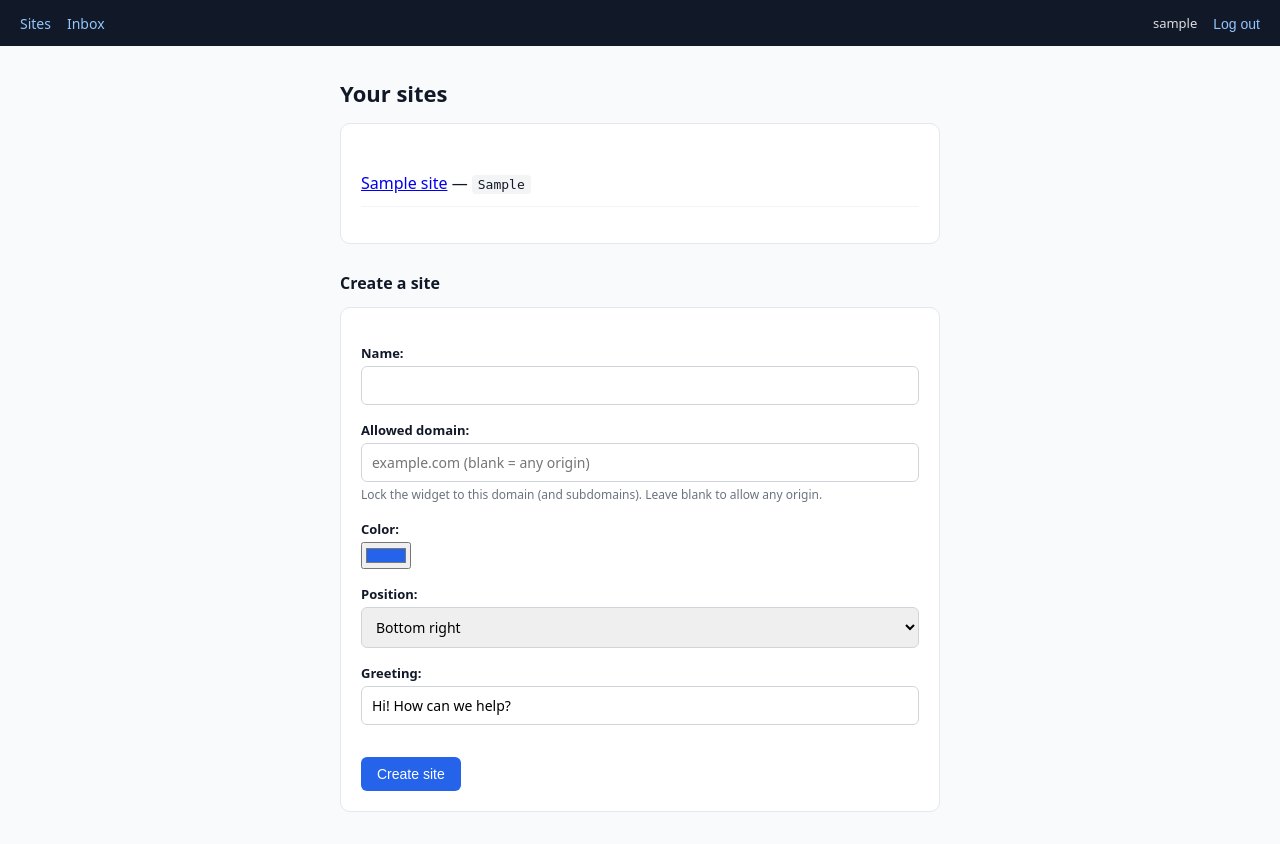
After one commit to bilalhasson/live-chat, a Django app: page /sites/ in a window 1280 px wide. The commit adds this page. Run offline with Django 5.2, Linux system fonts and the light colour scheme; a user stored in the database is signed in; tables that the repository leaves empty hold one stand-in row (values such as "Sample post").

Commit message:
Phase 4: self-serve multi-tenancy (signup, sites, dashboard theming)
- open signup -> auto-login -> dashboard; LOGIN_REDIRECT_URL=/sites/
- Site gains color/position/greeting; edited in a per-site settings page
- widget appearance served at /widget/<key>/config.json (CORS); loader fetches it
  at load (data-* still override), so the embed snippet is a single line
- site CRUD is ownership-scoped (get_object_or_404 owner=request.user); inbox
  labels conversations by site
- separation: forms.py + dashboard.py (auth views) added; views.py now public-only;
  templates/dashboard/ with shared base nav

```diff
--- /dev/null
+++ b/chat/dashboard.py
@@ -0,0 +1,68 @@
+"""
+Authenticated dashboard views: signup + self-serve site management + the inbox.
+
+Ownership is enforced on every site view via get_object_or_404(..., owner=request.user),
+so a user can only ever see or touch their own sites (no IDOR).
+"""
+
+from django.contrib.auth import login
+from django.contrib.auth.decorators import login_required
+from django.shortcuts import get_object_or_404, redirect, render
+from django.views.decorators.http import require_POST
+
+from chat.forms import SignupForm, SiteForm
+from chat.models import Site
+
+
+def signup(request):
+    if request.user.is_authenticated:
+        return redirect("sites")
+    form = SignupForm(request.POST or None)
+    if request.method == "POST" and form.is_valid():
+        user = form.save()
+        login(request, user)
+        return redirect("sites")
+    return render(request, "dashboard/signup.html", {"form": form})
+
+
+@login_required
+def sites(request):
+    """List the user's sites and create new ones."""
+    form = SiteForm(request.POST or None)
+    if request.method == "POST" and form.is_valid():
+        site = form.save(commit=False)
+        site.owner = request.user
+        site.save()
+        return redirect("site_detail", pk=site.pk)
+    return render(request, "dashboard/sites.html", {
+        "form": form,
+        "sites": request.user.sites.order_by("-created_at"),
+    })
+
+
+@login_required
+def site_detail(request, pk):
+    """Edit one site's settings and show its embed snippet."""
+    site = get_object_or_404(Site, pk=pk, owner=request.user)
+    form = SiteForm(request.POST or None, instance=site)
+    if request.method == "POST" and form.is_valid():
+        form.save()
+        return redirect("site_detail", pk=site.pk)
+    snippet = (
+        f'<script src="{request.scheme}://{request.get_host()}/widget.js" '
+        f'data-site-key="{site.public_key}"></script>'
+    )
+    return render(request, "dashboard/site_detail.html", {"site": site, "form": form, "snippet": snippet})
+
+
+@login_required
+@require_POST
+def site_delete(request, pk):
+    get_object_or_404(Site, pk=pk, owner=request.user).delete()
+    return redirect("sites")
+
+
+@login_required
+def inbox(request):
+    """The operator's live inbox (conversation list + thread + reply box)."""
+    return render(request, "operator.html")
--- /dev/null
+++ b/chat/forms.py
@@ -0,0 +1,29 @@
+"""Forms for signup and site management."""
+
+from django import forms
+from django.contrib.auth.forms import UserCreationForm
+from django.contrib.auth.models import User
+
+from chat.models import Site
+
+
+class SignupForm(UserCreationForm):
+    # Email is optional — collect the minimum (data minimisation).
+    email = forms.EmailField(required=False)
+
+    class Meta(UserCreationForm.Meta):
+        model = User
+        fields = ("username", "email")
+
+
+class SiteForm(forms.ModelForm):
+    class Meta:
+        model = Site
+        fields = ("name", "allowed_domain", "color", "position", "greeting")
+        widgets = {
+            "color": forms.TextInput(attrs={"type": "color"}),
+            "allowed_domain": forms.TextInput(attrs={"placeholder": "example.com (blank = any origin)"}),
+        }
+        help_texts = {
+            "allowed_domain": "Lock the widget to this domain (and subdomains). Leave blank to allow any origin.",
+        }
--- a/chat/models.py
+++ b/chat/models.py
@@ -18,14 +18,31 @@ def gen_key() -> str:
 class Site(models.Model):
     """A tenant: one embeddable widget, identified publicly by `public_key`."""
 
+    POSITIONS = [("bottom-right", "Bottom right"), ("bottom-left", "Bottom left")]
+
     owner = models.ForeignKey(settings.AUTH_USER_MODEL, on_delete=models.CASCADE, related_name="sites")
     name = models.CharField(max_length=120)
     public_key = models.CharField(max_length=64, unique=True, default=gen_key, db_index=True)
     allowed_domain = models.CharField(max_length=255, blank=True, default="")  # used for origin checks in Phase 2
+
+    # Widget appearance — edited in the dashboard, served to the widget by config.json.
+    color = models.CharField(max_length=7, default="#2563eb")
+    position = models.CharField(max_length=16, choices=POSITIONS, default="bottom-right")
+    greeting = models.CharField(max_length=200, default="Hi! How can we help?")
+
     created_at = models.DateTimeField(auto_now_add=True)
 
     def __str__(self):
         return f"{self.name} ({self.public_key[:8]}…)"
+
+    def config(self) -> dict:
+        """Public widget config (safe to expose cross-origin)."""
+        return {
+            "name": self.name,
+            "color": self.color,
+            "position": self.position,
+            "greeting": self.greeting,
+        }
 
 
 class Visitor(models.Model):
--- a/chat/serializers.py
+++ b/chat/serializers.py
@@ -22,6 +22,7 @@ def serialize_message(msg: Message) -> dict:
 def serialize_conversation(conv: Conversation, last_message: Message | None) -> dict:
     return {
         "id": conv.id,
+        "site": conv.site.name,
         "visitor": conv.visitor.token[:8],
         "last_body": last_message.body if last_message else "",
         "last_role": last_message.sender_role if last_message else "",
--- a/chat/services.py
+++ b/chat/services.py
@@ -54,7 +54,7 @@ def sites_for_user(user_id) -> list:
 def conversations_for_sites(site_ids) -> list:
     convs = (
         Conversation.objects.filter(site_id__in=site_ids)
-        .select_related("visitor")
+        .select_related("visitor", "site")
         .order_by(F("last_message_at").desc(nulls_last=True), "-id")
     )
     return [serialize_conversation(c, c.messages.last()) for c in convs]
@@ -62,7 +62,7 @@ def conversations_for_sites(site_ids) -> list:
 
 @database_sync_to_async
 def conversation_summary(conversation_id) -> dict:
-    conv = Conversation.objects.select_related("visitor").get(id=conversation_id)
+    conv = Conversation.objects.select_related("visitor", "site").get(id=conversation_id)
     return serialize_conversation(conv, conv.messages.last())
 
 
--- a/config/settings.py
+++ b/config/settings.py
@@ -131,7 +131,7 @@ USE_TZ = True
 
 # Operator auth redirects.
 LOGIN_URL = "/login/"
-LOGIN_REDIRECT_URL = "/operator/"
+LOGIN_REDIRECT_URL = "/sites/"
 LOGOUT_REDIRECT_URL = "/login/"
 
 # --- Static files ---------------------------------------------------------
--- a/config/urls.py
+++ b/config/urls.py
@@ -2,14 +2,25 @@ from django.contrib import admin
 from django.contrib.auth import views as auth_views
 from django.urls import path
 
-from chat import views
+from chat import dashboard, views
 
 urlpatterns = [
     path("admin/", admin.site.urls),
+
+    # Public
     path("", views.demo, name="demo"),
     path("healthz", views.healthz, name="healthz"),
     path("widget.js", views.widget_js, name="widget_js"),
-    path("operator/", views.operator_dashboard, name="operator"),
+    path("widget/<str:site_key>/config.json", views.widget_config, name="widget_config"),
+
+    # Auth
+    path("signup/", dashboard.signup, name="signup"),
     path("login/", auth_views.LoginView.as_view(template_name="login.html"), name="login"),
     path("logout/", auth_views.LogoutView.as_view(), name="logout"),
+
+    # Dashboard (login required)
+    path("sites/", dashboard.sites, name="sites"),
+    path("sites/<int:pk>/", dashboard.site_detail, name="site_detail"),
+    path("sites/<int:pk>/delete/", dashboard.site_delete, name="site_delete"),
+    path("inbox/", dashboard.inbox, name="inbox"),
 ]
--- a/static/operator/operator.js
+++ b/static/operator/operator.js
@@ -86,6 +86,7 @@
       who.className = "who";
       if (online[c.id]) { var dot = document.createElement("span"); dot.className = "dot"; who.appendChild(dot); }
       who.appendChild(document.createTextNode("Visitor " + c.visitor));
+      if (c.site) { var st = document.createElement("span"); st.className = "site"; st.textContent = c.site; who.appendChild(st); }
       if (unread[c.id]) {
         var b = document.createElement("span"); b.className = "badge"; b.textContent = unread[c.id]; who.appendChild(b);
       }
--- /dev/null
+++ b/templates/dashboard/base.html
@@ -0,0 +1,42 @@
+<!doctype html>
+<html lang="en">
+  <head>
+    <meta charset="utf-8" />
+    <meta name="viewport" content="width=device-width, initial-scale=1" />
+    <title>{% block title %}Dashboard{% endblock %} — Live Chat</title>
+    <style>
+      * { box-sizing: border-box; }
+      body { margin: 0; font-family: system-ui, sans-serif; color: #111827; background: #f9fafb; }
+      header { display: flex; align-items: center; gap: 16px; padding: 12px 20px; background: #111827; color: #fff; }
+      header a { color: #93c5fd; text-decoration: none; font-size: 14px; }
+      header a:hover { text-decoration: underline; }
+      header .spacer { flex: 1; }
+      header .user { font-size: 13px; opacity: .85; }
+      header form { margin: 0; }
+      header button { background: none; border: none; color: #93c5fd; font-size: 14px; cursor: pointer; padding: 0; }
+      main { max-width: 640px; margin: 32px auto; padding: 0 20px; }
+      h1 { font-size: 22px; }
+      h2 { font-size: 16px; margin-top: 28px; }
+      .card { background: #fff; border: 1px solid #e5e7eb; border-radius: 10px; padding: 20px; margin-bottom: 20px; }
+      label { display: block; font-size: 13px; font-weight: 600; margin: 12px 0 4px; }
+      input:not([type="color"]), textarea, select { width: 100%; padding: 9px 10px; border: 1px solid #d1d5db; border-radius: 6px; font-family: inherit; font-size: 14px; }
+      .helptext { font-size: 12px; color: #6b7280; }
+      button.primary { margin-top: 16px; padding: 9px 16px; border: none; border-radius: 6px; background: #2563eb; color: #fff; font-size: 14px; cursor: pointer; }
+      button.danger { padding: 8px 14px; border: 1px solid #ef4444; border-radius: 6px; background: #fff; color: #ef4444; font-size: 14px; cursor: pointer; }
+      code { background: #f3f4f6; padding: 2px 6px; border-radius: 4px; font-size: 13px; }
+      ul.sites { list-style: none; padding: 0; }
+      ul.sites li { padding: 12px 0; border-bottom: 1px solid #f3f4f6; }
+      ul.errorlist { color: #b91c1c; font-size: 13px; padding-left: 18px; }
+    </style>
+  </head>
+  <body>
+    <header>
+      <a href="{% url 'sites' %}">Sites</a>
+      <a href="{% url 'inbox' %}">Inbox</a>
+      <span class="spacer"></span>
+      <span class="user">{{ user.username }}</span>
+      <form method="post" action="{% url 'logout' %}">{% csrf_token %}<button type="submit">Log out</button></form>
+    </header>
+    <main>{% block content %}{% endblock %}</main>
+  </body>
+</html>
--- /dev/null
+++ b/templates/dashboard/sites.html
@@ -0,0 +1,29 @@
+{% extends "dashboard/base.html" %}
+{% block title %}Your sites{% endblock %}
+{% block content %}
+  <h1>Your sites</h1>
+
+  <div class="card">
+    {% if sites %}
+      <ul class="sites">
+        {% for s in sites %}
+          <li>
+            <a href="{% url 'site_detail' s.pk %}">{{ s.name }}</a>
+            — <code>{{ s.public_key }}</code>
+          </li>
+        {% endfor %}
+      </ul>
+    {% else %}
+      <p>No sites yet — create your first one below.</p>
+    {% endif %}
+  </div>
+
+  <h2>Create a site</h2>
+  <div class="card">
+    <form method="post">
+      {% csrf_token %}
+      {{ form.as_p }}
+      <button class="primary" type="submit">Create site</button>
+    </form>
+  </div>
+{% endblock %}
--- a/templates/operator.html
+++ b/templates/operator.html
@@ -20,6 +20,7 @@
       .conv:hover { background: #f9fafb; }
       .conv.active { background: #eff6ff; }
       .conv .who { font-weight: 600; font-size: 13px; display: flex; align-items: center; }
+      .conv .site { margin-left: 6px; font-weight: 400; font-size: 11px; color: #9ca3af; }
       .conv .preview { font-size: 12px; color: #6b7280; margin-top: 3px; white-space: nowrap; overflow: hidden; text-overflow: ellipsis; }
       .dot { width: 8px; height: 8px; border-radius: 50%; background: #22c55e; margin-right: 6px; flex: none; }
       .badge { margin-left: auto; background: #ef4444; color: #fff; font-size: 11px; border-radius: 10px; padding: 1px 7px; }
```
Also changed, not shown: chat/views.py (+16 -10 lines), static/widget/loader.js (+39 -22 lines), templates/dashboard/signup.html (added, +32 -0 lines), templates/dashboard/site_detail.html (added, +30 -0 lines), templates/demo.html (+7 -13 lines), chat/migrations/0002_site_color_site_greeting_site_position.py (added).
